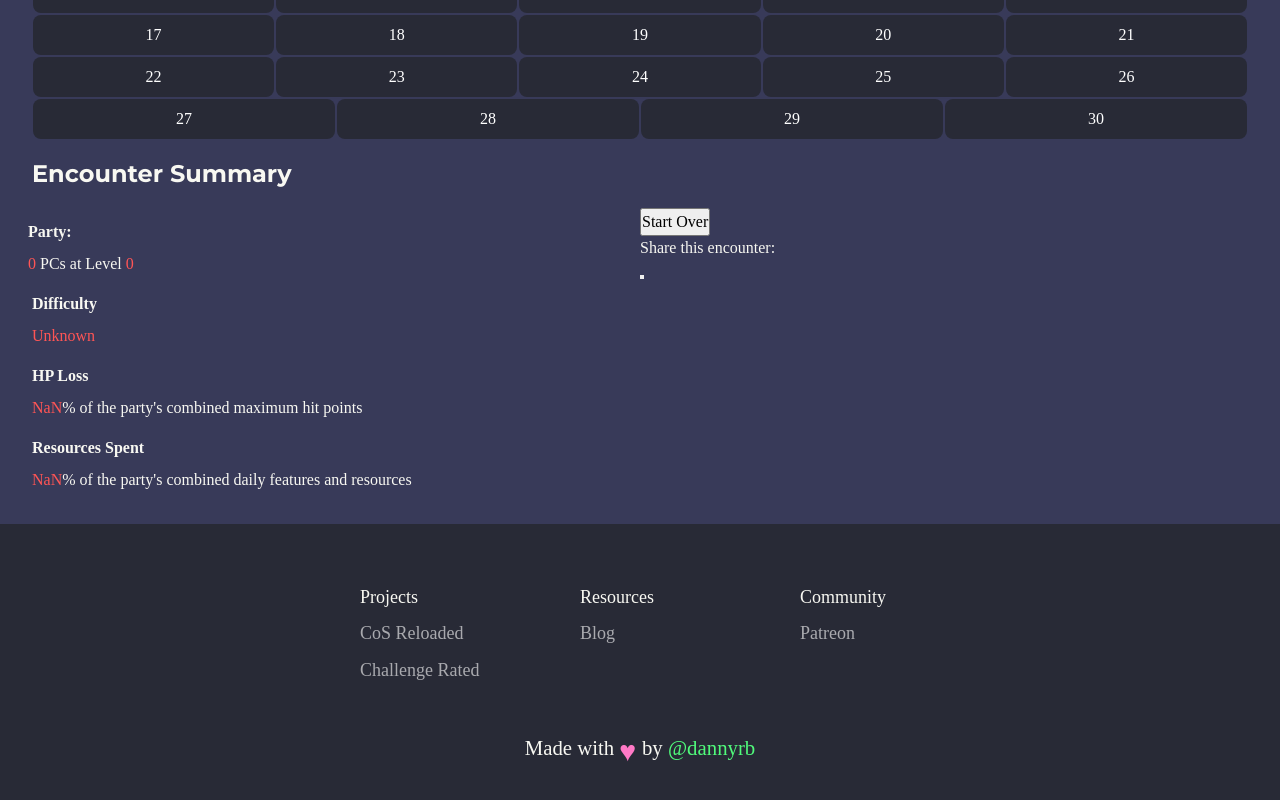
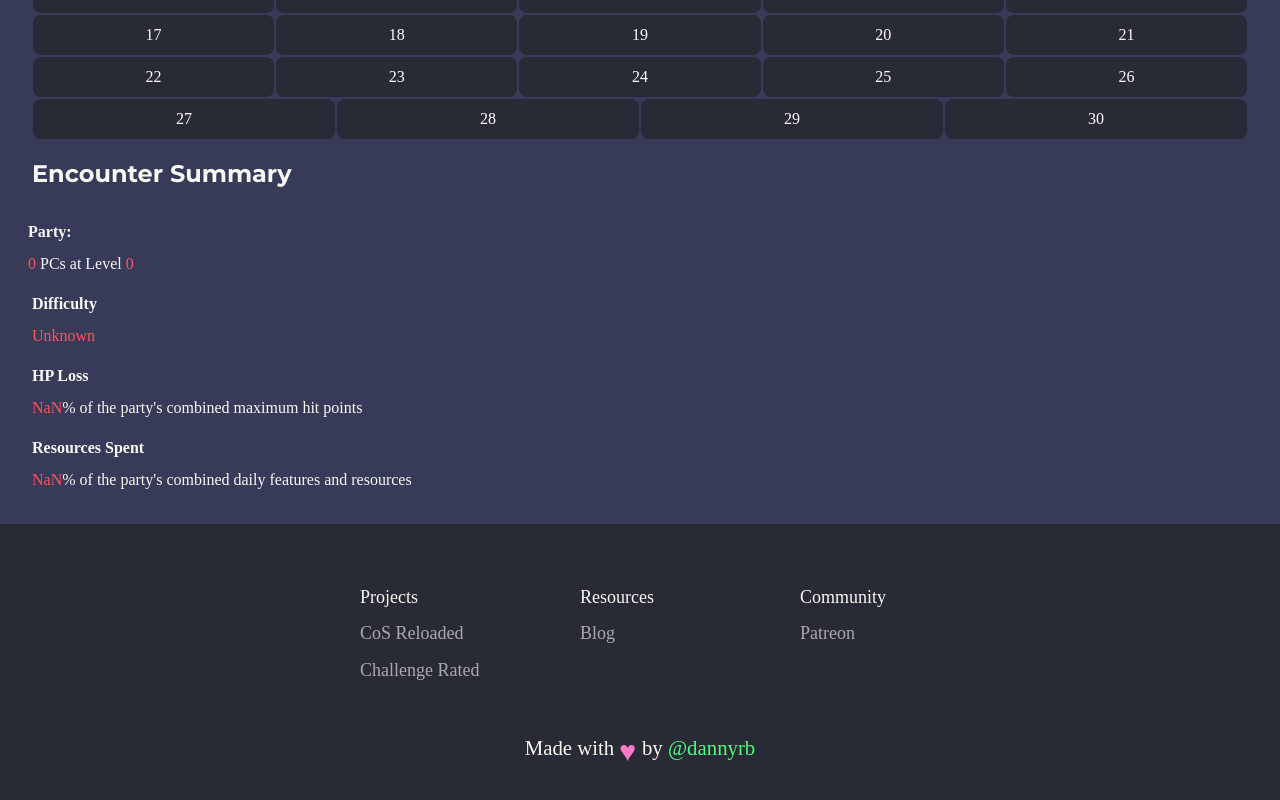
Before and after one commit to dannyrb/dragna.io, a Next.js app: page /challenge-rated in a window 1280 px wide. Shown: the part 731-1531 px from the top of the page. Built offline with nearby package versions, Linux system fonts and the light colour scheme; a web font is replaced by a local one.

Commit message:
add temp

```diff
--- a/src/pages/challenge-rated.tsx
+++ b/src/pages/challenge-rated.tsx
@@ -114,15 +114,19 @@ export default function Home() {
 
                   {/* Left */}
                   <div style={{ width: '50%'}}>
-                    <button>Start Over</button>
+                    {/* <button>Start Over</button>
 
                     <div>
                       <div>Share this encounter:</div>
                       <div style={{}}>
-                        <div></div>
+                        <input
+                          type="text"
+                          value={'https://dragna.io/challenge-rated?'}
+                        />
                         <button></button>
+
                       </div>
-                    </div>
+                    </div> */}
                   </div>
 
                 </div>
```
